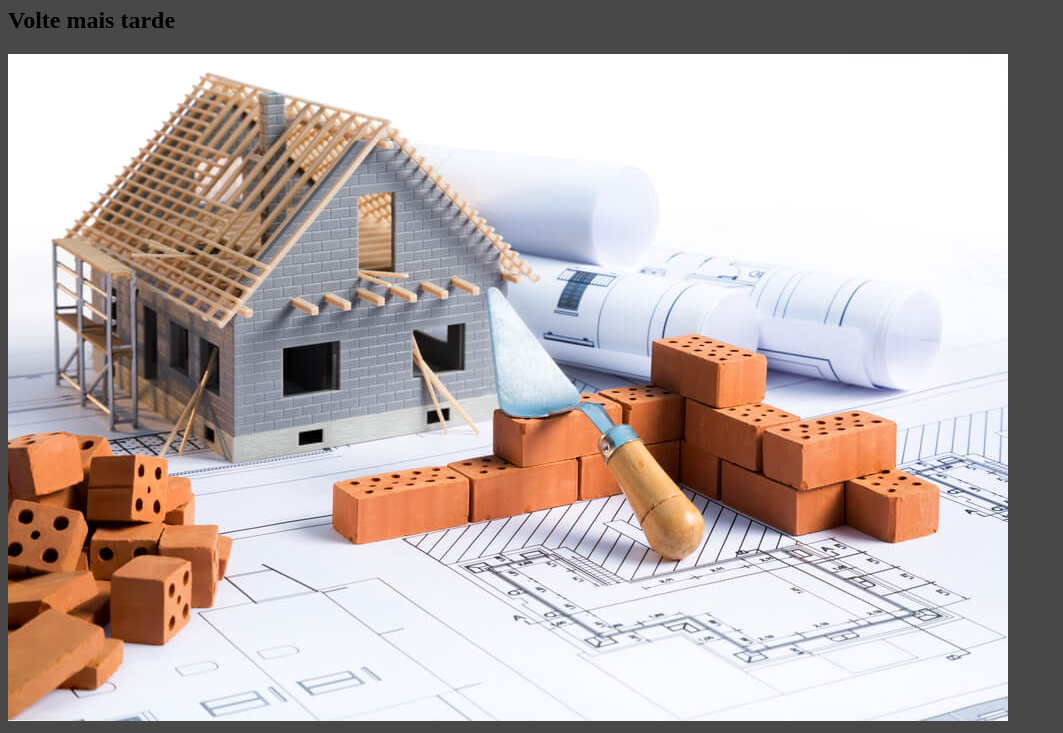
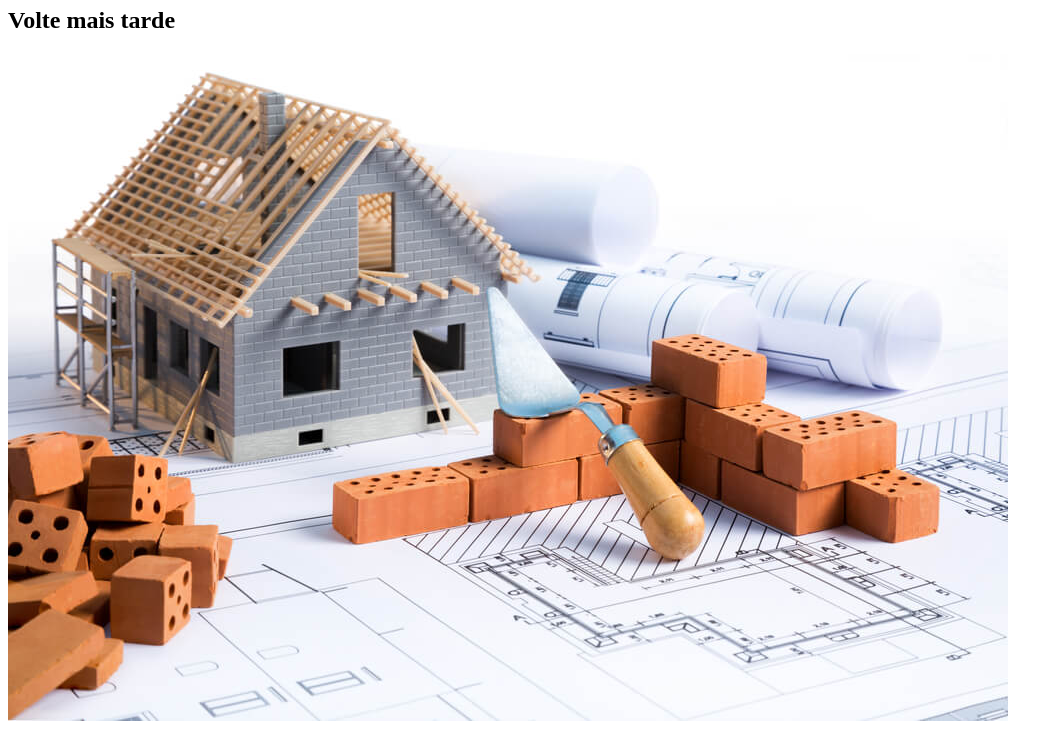
Before and after one commit to rnayenir-dev/rnayenir-dev.github.io, a plain HTML site: page index.html in a window 1280 px wide. Shown: the part 73-806 px from the top of the page, without its empty margins (0-1063 px from the left). Drawn offline with Linux system fonts and the light colour scheme.

Commit message:
cambie el color de fondo a blanco

```diff
--- a/assets/css/tema.css
+++ b/assets/css/tema.css
@@ -1,5 +1,5 @@
 *{
-    background-color: #484848;
+    background-color: white;
 }
 h1 {
     color: darkred;
```
